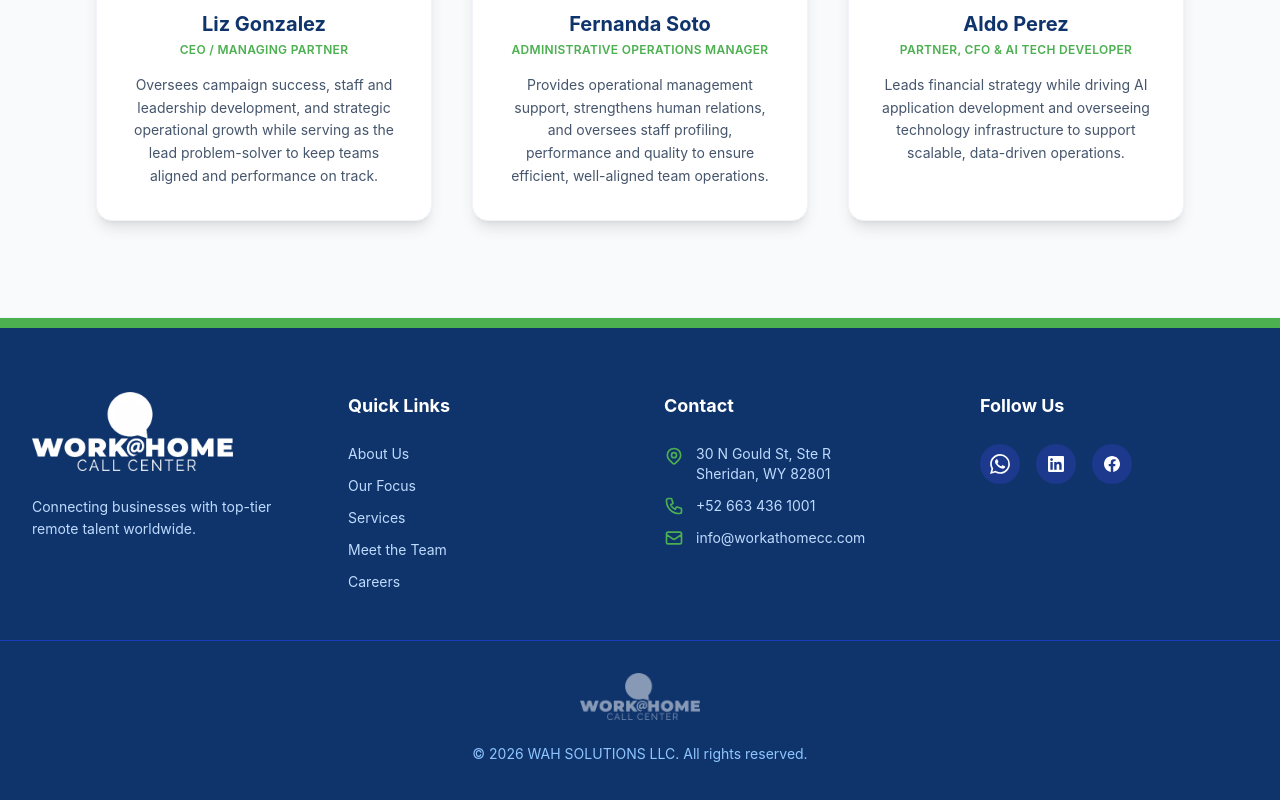
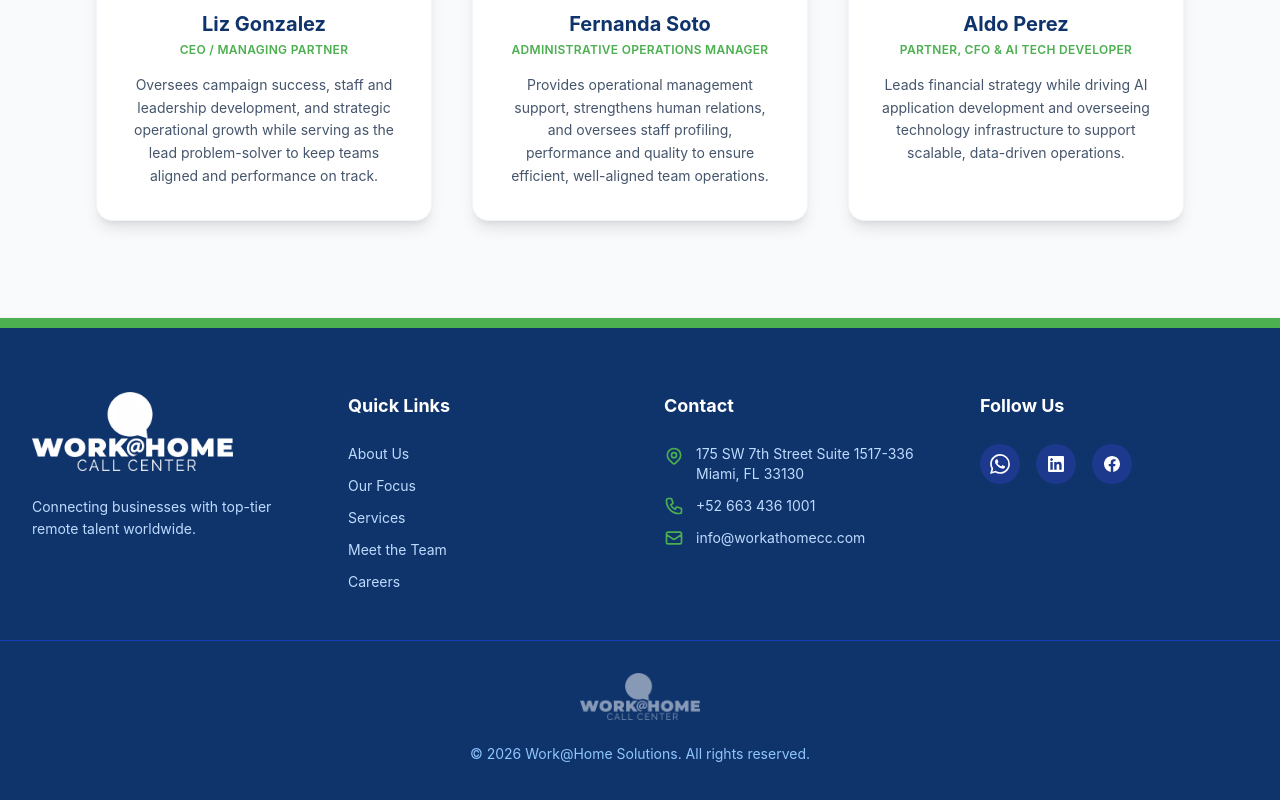
Before and after one commit to raelnv-arch/workathomecc-web, a Next.js app: page / in a window 1280 px wide. Shown: the part 5937-6737 px from the top of the page. Built offline with nearby package versions, Linux system fonts and the light colour scheme.

Commit message:
Update address and copyright

```diff
--- a/app/opportunities/page.tsx
+++ b/app/opportunities/page.tsx
@@ -232,7 +232,7 @@ export default function OpportunitiesPage() {
                         <ul className="space-y-4 text-slate-300 font-light text-sm">
                             <li className="flex items-start">
                                 <svg className="w-5 h-5 mr-3 text-[#4caf50] mt-0.5 shrink-0" fill="none" viewBox="0 0 24 24" stroke="currentColor"><path strokeLinecap="round" strokeLinejoin="round" strokeWidth={2} d="M17.657 16.657L13.414 20.9a1.998 1.998 0 01-2.827 0l-4.244-4.243a8 8 0 1111.314 0z" /><path strokeLinecap="round" strokeLinejoin="round" strokeWidth={2} d="M15 11a3 3 0 11-6 0 3 3 0 016 0z" /></svg>
-                                30 N Gould St, Ste R<br />Sheridan, WY 82801
+                                175 SW 7th Street Suite 1517-336<br />Miami, FL 33130
                             </li>
                             <li className="flex items-center">
                                 <svg className="w-5 h-5 mr-3 text-[#4caf50] shrink-0" fill="none" viewBox="0 0 24 24" stroke="currentColor"><path strokeLinecap="round" strokeLinejoin="round" strokeWidth={2} d="M3 5a2 2 0 012-2h3.28a1 1 0 01.948.684l1.498 4.493a1 1 0 01-.502 1.21l-2.257 1.13a11.042 11.042 0 005.516 5.516l1.13-2.257a1 1 0 011.21-.502l4.493 1.498a1 1 0 01.684.949V19a2 2 0 01-2 2h-1C9.716 21 3 14.284 3 6V5z" /></svg>
@@ -247,7 +247,7 @@ export default function OpportunitiesPage() {
                 </div>
 
                 <div className="max-w-7xl mx-auto px-4 sm:px-6 lg:px-8 mt-12 pt-8 border-t border-[#1a4a94] text-center text-sm font-light text-slate-400">
-                    <p>&copy; 2026 WAH SOLUTIONS LLC. All rights reserved.</p>
+                    <p>&copy; 2026 Work@Home Solutions. All rights reserved.</p>
                 </div>
             </footer>
         </main>
--- a/app/page.tsx
+++ b/app/page.tsx
@@ -572,7 +572,7 @@ export default function Home() {
           <div>
             <h4 className="font-bold text-lg mb-6 font-heading">Contact</h4>
             <ul className="space-y-3 text-blue-200 text-sm">
-              <li className="flex items-start"><svg className="w-5 h-5 mt-0.5 mr-3 text-[#4caf50] shrink-0" fill="none" viewBox="0 0 24 24" stroke="currentColor"><path strokeLinecap="round" strokeLinejoin="round" strokeWidth={2} d="M17.657 16.657L13.414 20.9a1.998 1.998 0 01-2.827 0l-4.244-4.243a8 8 0 1111.314 0z" /><path strokeLinecap="round" strokeLinejoin="round" strokeWidth={2} d="M15 11a3 3 0 11-6 0 3 3 0 016 0z" /></svg> 30 N Gould St, Ste R<br />Sheridan, WY 82801</li>
+              <li className="flex items-start"><svg className="w-5 h-5 mt-0.5 mr-3 text-[#4caf50] shrink-0" fill="none" viewBox="0 0 24 24" stroke="currentColor"><path strokeLinecap="round" strokeLinejoin="round" strokeWidth={2} d="M17.657 16.657L13.414 20.9a1.998 1.998 0 01-2.827 0l-4.244-4.243a8 8 0 1111.314 0z" /><path strokeLinecap="round" strokeLinejoin="round" strokeWidth={2} d="M15 11a3 3 0 11-6 0 3 3 0 016 0z" /></svg> 175 SW 7th Street Suite 1517-336<br />Miami, FL 33130</li>
               <li className="flex items-center"><a href="https://api.whatsapp.com/send/?phone=526634631001&text=Welcome+to+Work%40Home+Solutions%2C&type=phone_number&app_absent=0" target="_blank" rel="noopener noreferrer" className="flex items-center hover:text-[#4caf50] transition-colors group"><svg className="w-5 h-5 mr-3 text-[#4caf50] shrink-0 group-hover:opacity-80 transition-opacity" fill="none" viewBox="0 0 24 24" stroke="currentColor"><path strokeLinecap="round" strokeLinejoin="round" strokeWidth={2} d="M3 5a2 2 0 012-2h3.28a1 1 0 01.948.684l1.498 4.493a1 1 0 01-.502 1.21l-2.257 1.13a11.042 11.042 0 005.516 5.516l1.13-2.257a1 1 0 011.21-.502l4.493 1.498a1 1 0 01.684.949V19a2 2 0 01-2 2h-1C9.716 21 3 14.284 3 6V5z" /></svg> +52 663 436 1001</a></li>
               <li className="flex items-center"><a href="mailto:info@workathomecc.com" className="flex items-center hover:text-[#4caf50] transition-colors group"><svg className="w-5 h-5 mr-3 text-[#4caf50] shrink-0 group-hover:opacity-80 transition-opacity" fill="none" viewBox="0 0 24 24" stroke="currentColor"><path strokeLinecap="round" strokeLinejoin="round" strokeWidth={2} d="M3 8l7.89 5.26a2 2 0 002.22 0L21 8M5 19h14a2 2 0 002-2V7a2 2 0 00-2-2H5a2 2 0 00-2 2v10a2 2 0 002 2z" /></svg> info@workathomecc.com</a></li>
             </ul>
@@ -589,7 +589,7 @@ export default function Home() {
         </div>
         <div className="max-w-7xl mx-auto px-4 mt-12 pt-8 border-t border-blue-800 text-center text-blue-300 text-sm flex flex-col items-center">
           <Image src="/logo.png" alt="Work@Home Solutions" width={120} height={120} className="mb-6 brightness-0 invert opacity-50" />
-          <p>&copy; 2026 WAH SOLUTIONS LLC. All rights reserved.</p>
+          <p>&copy; 2026 Work@Home Solutions. All rights reserved.</p>
         </div>
       </footer>
     </main >
```
